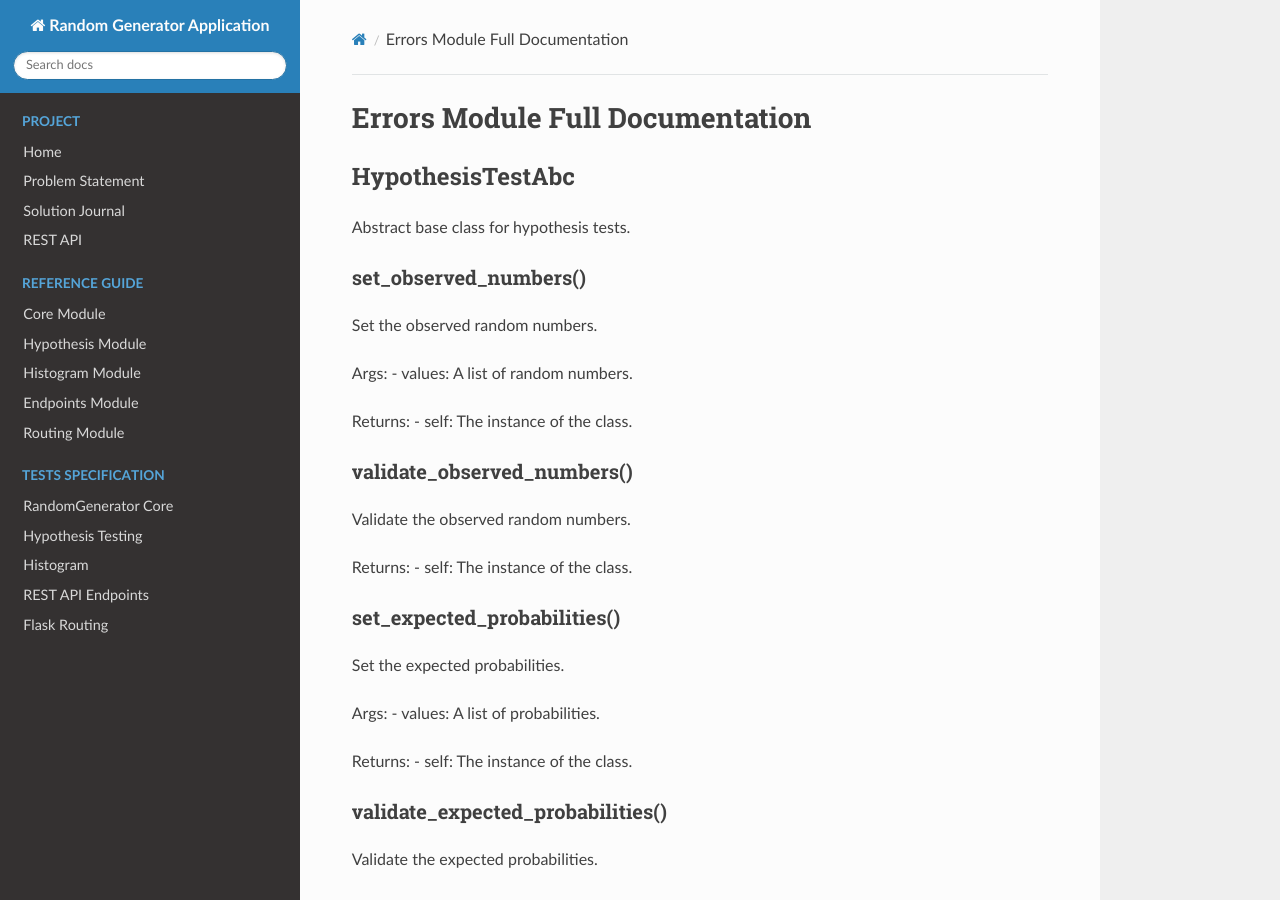
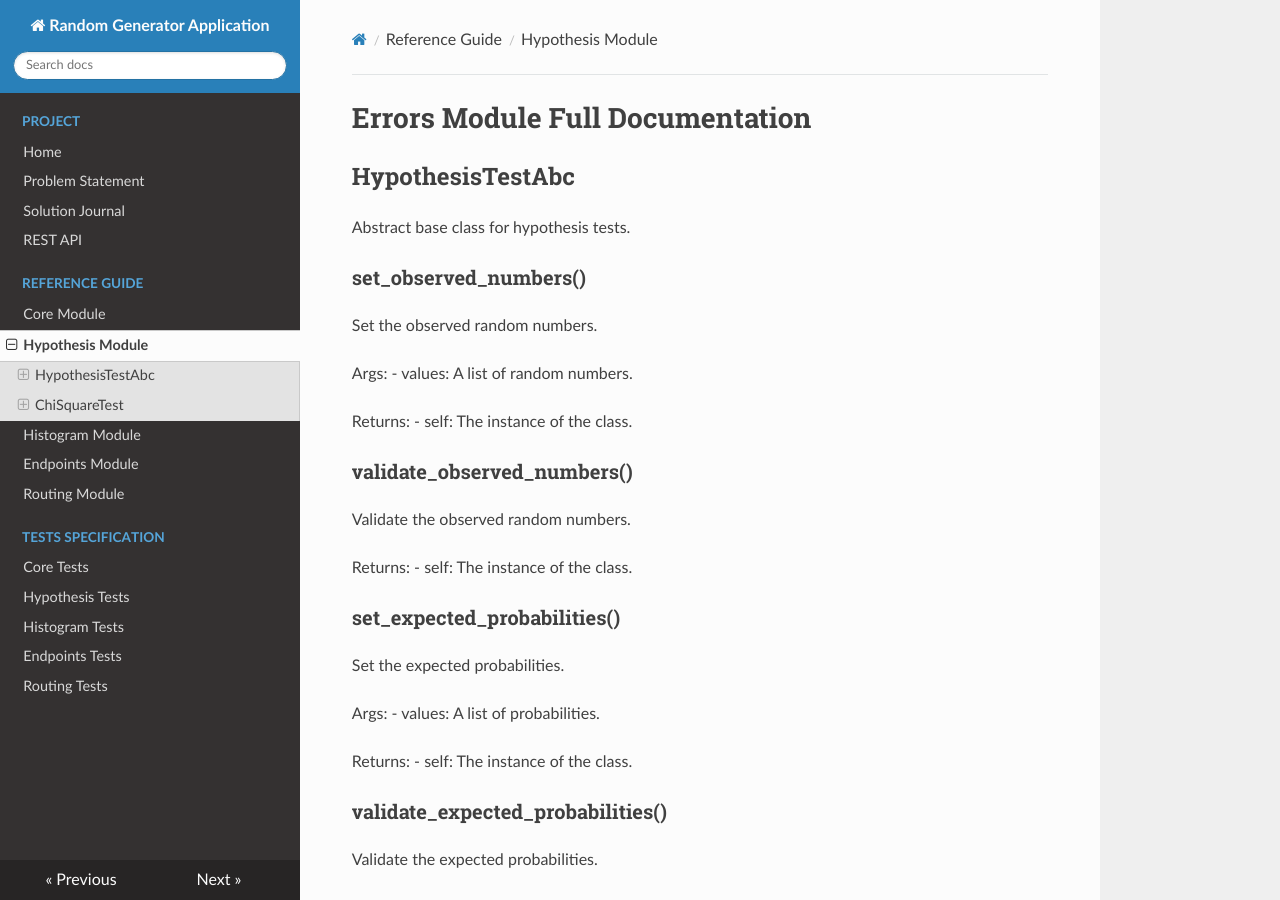
Before and after one commit to braboj/randomgen, an MkDocs documentation site: the page built from docs/reference/hypothesis.md, in a window 1280 px wide and 900 px high. Built offline with MkDocs 1.6.1, drawn with Linux system fonts in a browser that asks for light colours; nearby versions of some CDN libraries.

Commit message:
(#20) - Fix bug with missing hypothesis page

```diff
--- a/mkdocs.yml
+++ b/mkdocs.yml
@@ -11,17 +11,16 @@ nav:
       - REST API: rest_api.md
     - Reference Guide:
       - Core Module: ./reference/core.md
-      - Hypothesis Module: ./reference/random_api.md
+      - Hypothesis Module: ./reference/hypothesis.md
       - Histogram Module: ./reference/histogram.md
       - Endpoints Module: ./reference/endpoints.md
       - Routing Module: ./reference/routing.md
     - Tests Specification:
-      - RandomGenerator Core: ./tests/test_core.md
-      - Hypothesis Testing: ./tests/test_random_api.md
-      - Histogram: ./tests/test_histogram.md
-      - REST API Endpoints: ./tests/test_endpoints.md
-      - Flask Routing: ./tests/test_routing.md
-
+      - Core Tests: ./tests/test_core.md
+      - Hypothesis Tests: ./tests/test_random_api.md
+      - Histogram Tests: ./tests/test_histogram.md
+      - Endpoints Tests: ./tests/test_endpoints.md
+      - Routing Tests: ./tests/test_routing.md
 
 plugins:
 - search
```
